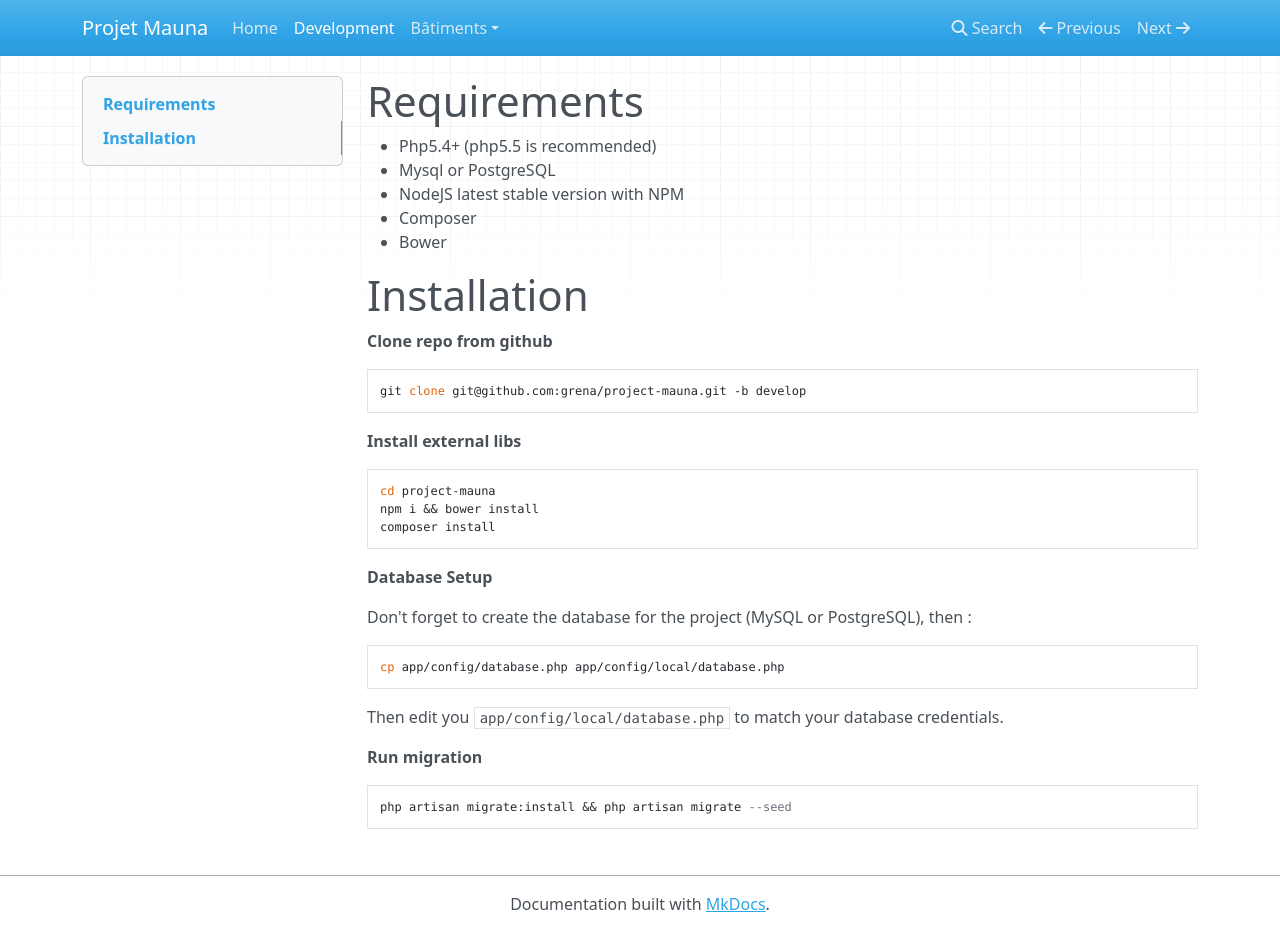
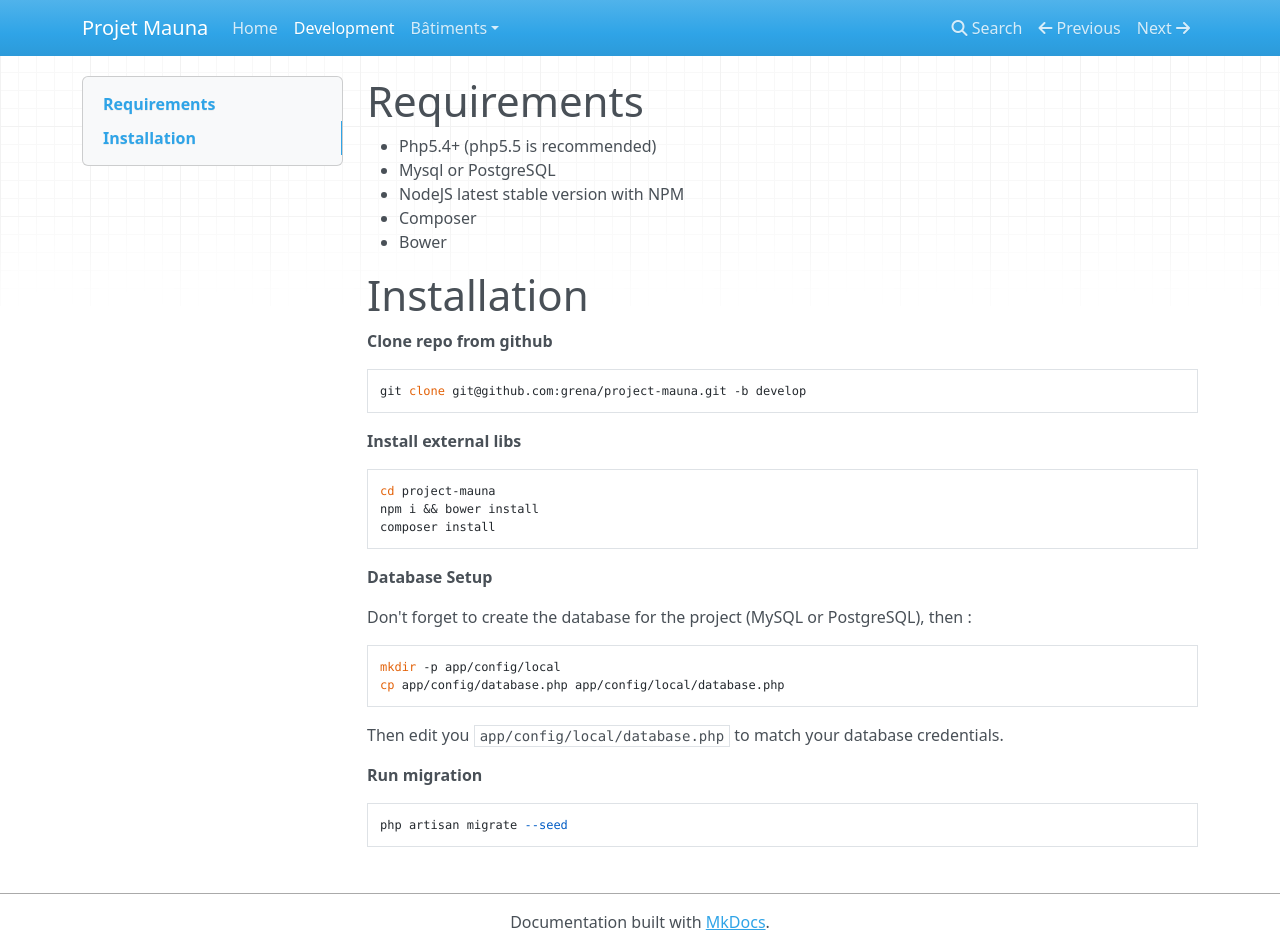
Before and after one commit to grena/project-mauna, an MkDocs documentation site: the page built from docs/install-dev.md, in a window 1280 px wide and 950 px high. Built offline with MkDocs 1.6.1, drawn with Linux system fonts in a browser that asks for light colours; nearby versions of some CDN libraries; old or Windows-style settings are respelled for this version of MkDocs.

Commit message:
docs(install): update install doc

````diff
--- a/docs/install-dev.md
+++ b/docs/install-dev.md
@@ -24,11 +24,12 @@ composer install
 
 Don't forget to create the database for the project (MySQL or PostgreSQL), then :
 ```
+mkdir -p app/config/local
 cp app/config/database.php app/config/local/database.php
 ```
 Then edit you `app/config/local/database.php` to match your database credentials.
 
 **Run migration**
 ```
-php artisan migrate:install && php artisan migrate --seed
+php artisan migrate --seed
 ```
````
